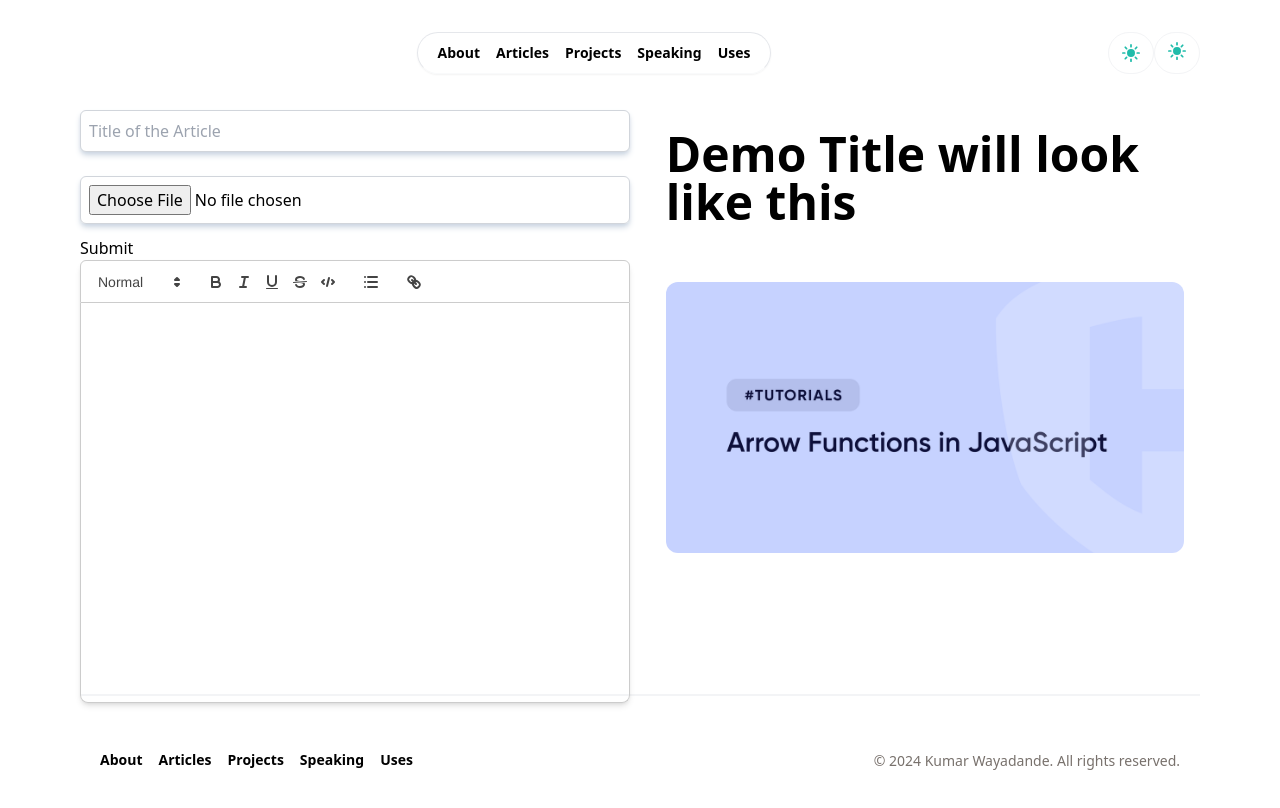
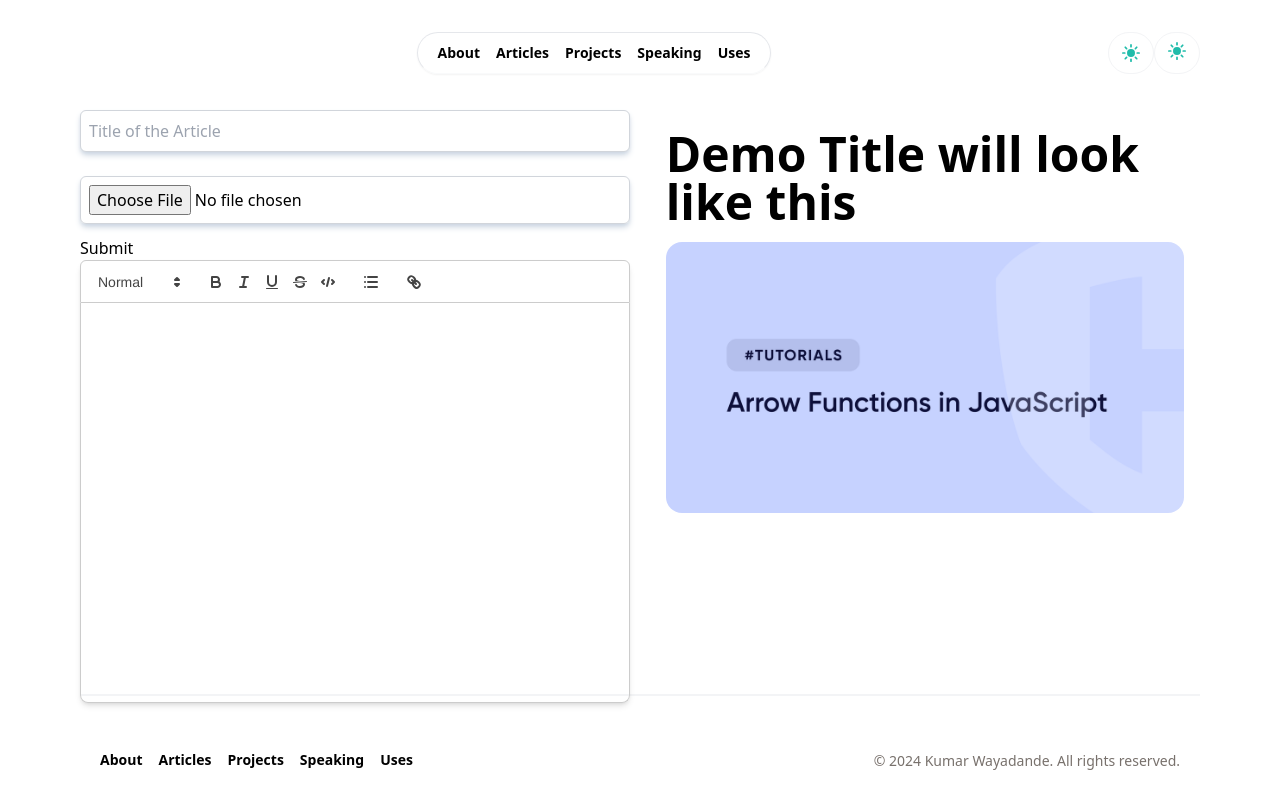
Before and after one commit to KumarWayadande/portfolio, a React (Vite) app: page /create in a window 1280 px wide. Shown: the top 808 px of the page. Built offline with nearby package versions, Linux system fonts and the light colour scheme.

Commit message:
Editor Root layout added

```diff
--- a/src/components/article-components/single-article/Image.jsx
+++ b/src/components/article-components/single-article/Image.jsx
@@ -1,5 +1,5 @@
 // Component for displaying an image in article, usually just single image is added
 // Custom props are added using prop destructuring
 export default function Image(prop){
-    return <img {...prop}/>
+    return <img {...prop} className="w-[100%] rounded-2xl"/>
 }
--- a/src/components/pages/routes.jsx
+++ b/src/components/pages/routes.jsx
@@ -21,7 +21,6 @@ const router = createBrowserRouter([
     errorElement: <Error />,
     children: [
       { path: "", element: <LandingPage /> },
-      // { path: "/demo", element: <Demo /> },
       {
         path: "articles",
         element: <ArticleRootLayout />,
```
Also changed, not shown: src/components/pages/Demo.jsx (deleted), src/components/pages/EditorRootLayout.jsx (added), 1 other file (tests, documents, lock files or other folders).
